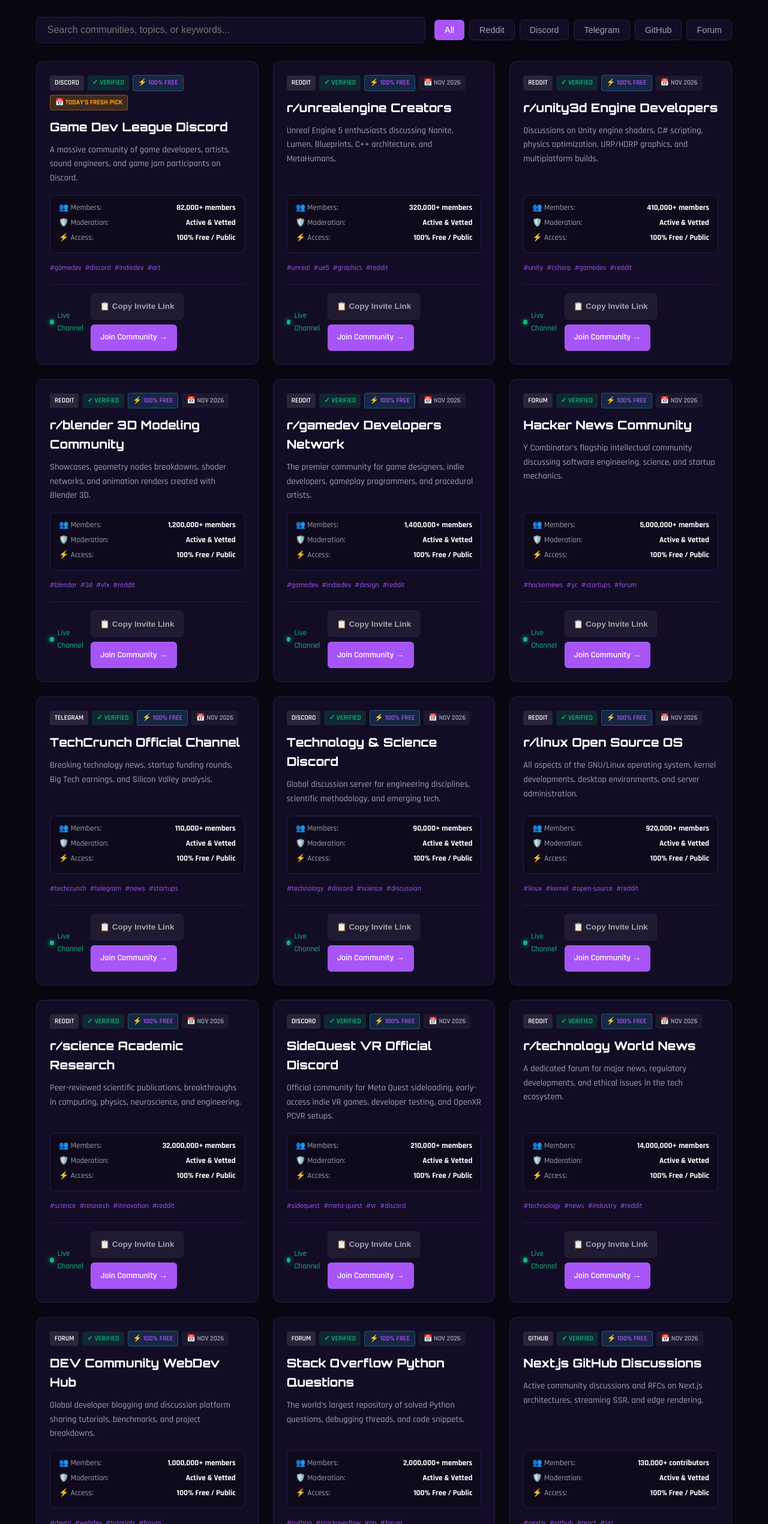
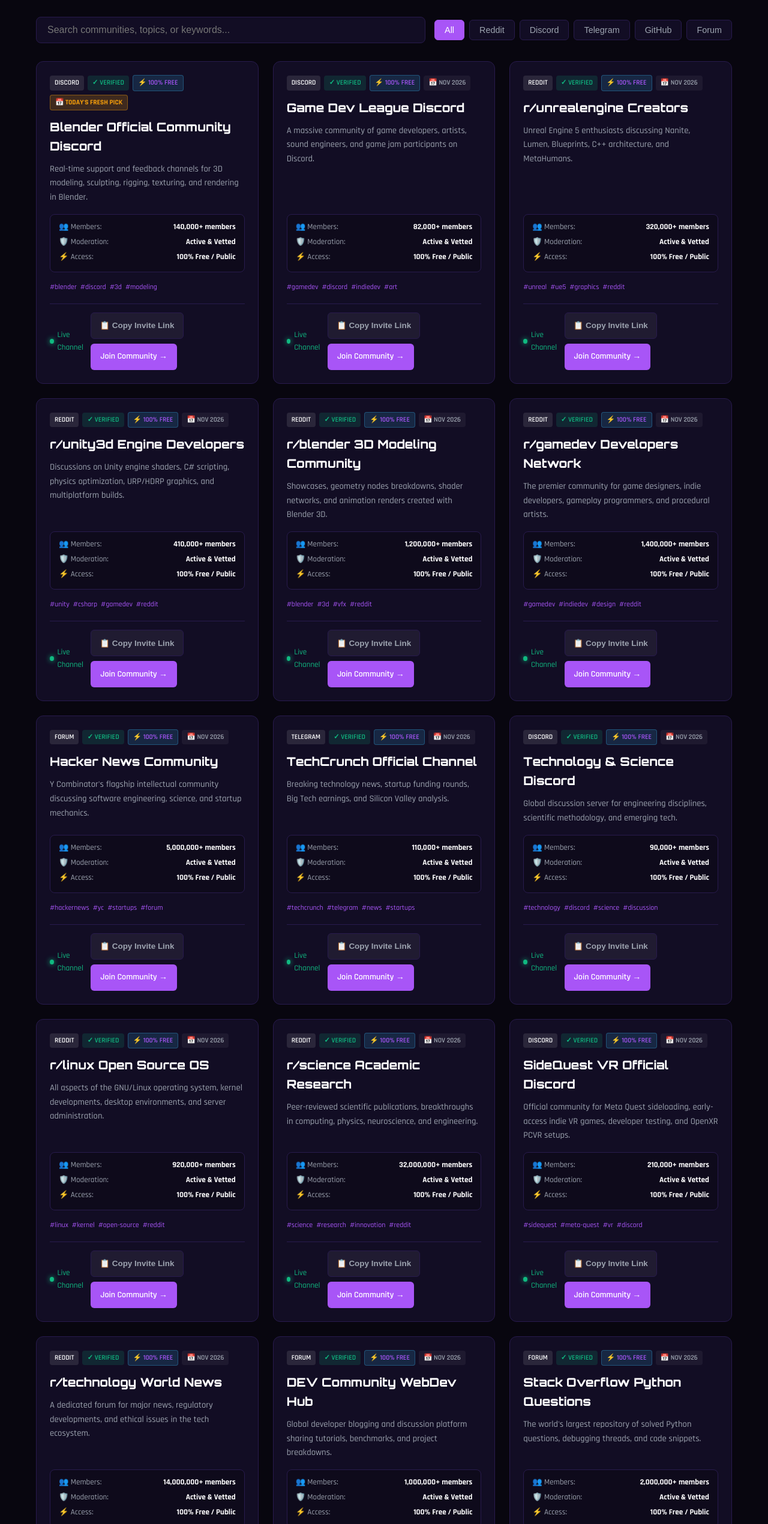
Before and after one commit to jibranpcccc/vr-gaming-meta-quest-hub, a plain HTML site: page index.html in a window 1280 px wide. Shown: the part 1079-3620 px from the top of the page at 60% size. Drawn offline with Linux system fonts and the light colour scheme.

Commit message:
feat(replenishment): fresh community links added - 2026-11-23 [skip ci]

```diff
--- a/index.html
+++ b/index.html
@@ -148,114 +148,114 @@
           {
             "@type": "ListItem",
             "position": 1,
+            "name": "Blender Official Community Discord",
+            "description": "Real-time support and feedback channels for 3D modeling, sculpting, rigging, texturing, and rendering in Blender.",
+            "url": "https://discord.gg/blender"
+          },
+          {
+            "@type": "ListItem",
+            "position": 2,
             "name": "Game Dev League Discord",
             "description": "A massive community of game developers, artists, sound engineers, and game jam participants on Discord.",
             "url": "https://discord.gg/gamedev"
           },
           {
             "@type": "ListItem",
-            "position": 2,
+            "position": 3,
             "name": "r/unrealengine Creators",
             "description": "Unreal Engine 5 enthusiasts discussing Nanite, Lumen, Blueprints, C++ architecture, and MetaHumans.",
             "url": "https://www.reddit.com/r/unrealengine/"
           },
           {
             "@type": "ListItem",
-            "position": 3,
+            "position": 4,
             "name": "r/unity3d Engine Developers",
             "description": "Discussions on Unity engine shaders, C# scripting, physics optimization, URP/HDRP graphics, and multiplatform builds.",
             "url": "https://www.reddit.com/r/unity3d/"
           },
           {
             "@type": "ListItem",
-            "position": 4,
+            "position": 5,
             "name": "r/blender 3D Modeling Community",
             "description": "Showcases, geometry nodes breakdowns, shader networks, and animation renders created with Blender 3D.",
             "url": "https://www.reddit.com/r/blender/"
           },
           {
             "@type": "ListItem",
-            "position": 5,
+            "position": 6,
             "name": "r/gamedev Developers Network",
             "description": "The premier community for game designers, indie developers, gameplay programmers, and procedural artists.",
             "url": "https://www.reddit.com/r/gamedev/"
           },
           {
             "@type": "ListItem",
-            "position": 6,
+            "position": 7,
             "name": "Hacker News Community",
             "description": "Y Combinator's flagship intellectual community discussing software engineering, science, and startup mechanics.",
             "url": "https://news.ycombinator.com"
           },
           {
             "@type": "ListItem",
-            "position": 7,
+            "position": 8,
             "name": "TechCrunch Official Channel",
             "description": "Breaking technology news, startup funding rounds, Big Tech earnings, and Silicon Valley analysis.",
             "url": "https://t.me/techcrunch"
           },
           {
             "@type": "ListItem",
-            "position": 8,
+            "position": 9,
             "name": "Technology & Science Discord",
             "description": "Global discussion server for engineering disciplines, scientific methodology, and emerging tech.",
             "url": "https://discord.gg/tech"
           },
           {
             "@type": "ListItem",
-            "position": 9,
+            "position": 10,
             "name": "r/linux Open Source OS",
             "description": "All aspects of the GNU/Linux operating system, kernel developments, desktop environments, and server administration.",
             "url": "https://www.reddit.com/r/linux/"
           },
           {
             "@type": "ListItem",
-            "position": 10,
+            "position": 11,
             "name": "r/science Academic Research",
             "description": "Peer-reviewed scientific publications, breakthroughs in computing, physics, neuroscience, and engineering.",
             "url": "https://www.reddit.com/r/science/"
           },
           {
             "@type": "ListItem",
-            "position": 11,
+            "position": 12,
             "name": "SideQuest VR Official Discord",
             "description": "Official community for Meta Quest sideloading, early-access indie VR games, developer testing, and OpenXR PCVR setups.",
             "url": "https://discord.gg/sidequest"
           },
           {
             "@type": "ListItem",
-            "position": 12,
+            "position": 13,
             "name": "r/technology World News",
             "description": "A dedicated forum for major news, regulatory developments, and ethical issues in the tech ecosystem.",
             "url": "https://www.reddit.com/r/technology/"
           },
           {
             "@type": "ListItem",
-            "position": 13,
+            "position": 14,
             "name": "DEV Community WebDev Hub",
             "description": "Global developer blogging and discussion platform sharing tutorials, benchmarks, and project breakdowns.",
             "url": "https://dev.to/t/webdev"
           },
           {
             "@type": "ListItem",
-            "position": 14,
+            "position": 15,
             "name": "Stack Overflow Python Questions",
             "description": "The world's largest repository of solved Python questions, debugging threads, and code snippets.",
             "url": "https://stackoverflow.com/questions/tagged/python"
           },
           {
             "@type": "ListItem",
-            "position": 15,
+            "position": 16,
             "name": "Next.js GitHub Discussions",
             "description": "Active community discussions and RFCs on Next.js architectures, streaming SSR, and edge rendering.",
             "url": "https://github.com/vercel/next.js/discussions"
-          },
-          {
-            "@type": "ListItem",
-            "position": 16,
-            "name": "Blender Official Community Discord",
-            "description": "Real-time support and feedback channels for 3D modeling, sculpting, rigging, texturing, and rendering in Blender.",
-            "url": "https://discord.gg/blender"
           },
           {
             "@type": "ListItem",
@@ -617,12 +617,36 @@
         </div>
         <div id="vetted-communities" class="grid">
 
-        <div id="community-card-1" class="card" data-platform="discord" data-category="game development">
+        <div id="community-card-1" class="card" data-platform="discord" data-category="3d & animation">
             <div class="card-header">
                 <span class="badge badge-platform">Discord</span>
                 <span class="badge badge-verified">✓ Verified</span>
                 <span class="badge badge-free">⚡ 100% Free</span>
                 <span class="badge badge-date" style="background: rgba(245, 158, 11, 0.2); color: #f59e0b; border: 1px solid rgba(245, 158, 11, 0.4); font-weight: 700;">📅 Today's Fresh Pick</span>
+            </div>
+            <h3 class="card-title">Blender Official Community Discord</h3>
+            <p class="card-desc">Real-time support and feedback channels for 3D modeling, sculpting, rigging, texturing, and rendering in Blender.</p>
+            <div class="spec-matrix">
+                <div class="spec-row"><span>👥 Members:</span> <strong>140,000+ members</strong></div>
+                <div class="spec-row"><span>🛡️ Moderation:</span> <strong>Active & Vetted</strong></div>
+                <div class="spec-row"><span>⚡ Access:</span> <strong>100% Free / Public</strong></div>
+            </div>
+            <div class="tags-row"><span class="tag">#blender</span><span class="tag">#discord</span><span class="tag">#3d</span><span class="tag">#modeling</span></div>
+            <div class="card-footer">
+                <span class="activity-pulse"><span class="pulse-dot"></span> Live Channel</span>
+                <div class="card-actions">
+                    <button class="btn-copy-invite" onclick="copyInviteLink(event, 'https://discord.gg/blender')">📋 Copy Invite Link</button>
+                    <a href="https://discord.gg/blender" target="_blank" rel="noopener noreferrer" class="btn-join">Join Community →</a>
+                </div>
+            </div>
+        </div>
+
+        <div id="community-card-2" class="card" data-platform="discord" data-category="game development">
+            <div class="card-header">
+                <span class="badge badge-platform">Discord</span>
+                <span class="badge badge-verified">✓ Verified</span>
+                <span class="badge badge-free">⚡ 100% Free</span>
+                <span class="badge badge-date">📅 Nov 2026</span>
             </div>
             <h3 class="card-title">Game Dev League Discord</h3>
             <p class="card-desc">A massive community of game developers, artists, sound engineers, and game jam participants on Discord.</p>
@@ -641,7 +665,7 @@
             </div>
         </div>
 
-        <div id="community-card-2" class="card" data-platform="reddit" data-category="game engines">
+        <div id="community-card-3" class="card" data-platform="reddit" data-category="game engines">
             <div class="card-header">
                 <span class="badge badge-platform">Reddit</span>
                 <span class="badge badge-verified">✓ Verified</span>
@@ -665,7 +689,7 @@
             </div>
         </div>
 
-        <div id="community-card-3" class="card" data-platform="reddit" data-category="game engines">
+        <div id="community-card-4" class="card" data-platform="reddit" data-category="game engines">
             <div class="card-header">
                 <span class="badge badge-platform">Reddit</span>
                 <span class="badge badge-verified">✓ Verified</span>
@@ -689,7 +713,7 @@
             </div>
         </div>
 
-        <div id="community-card-4" class="card" data-platform="reddit" data-category="3d & vfx">
+        <div id="community-card-5" class="card" data-platform="reddit" data-category="3d & vfx">
             <div class="card-header">
                 <span class="badge badge-platform">Reddit</span>
                 <span class="badge badge-verified">✓ Verified</span>
@@ -713,7 +737,7 @@
             </div>
         </div>
 
-        <div id="community-card-5" class="card" data-platform="reddit" data-category="game development">
+        <div id="community-card-6" class="card" data-platform="reddit" data-category="game development">
             <div class="card-header">
                 <span class="badge badge-platform">Reddit</span>
                 <span class="badge badge-verified">✓ Verified</span>
@@ -737,7 +761,7 @@
             </div>
         </div>
 
-        <div id="community-card-6" class="card" data-platform="forum" data-category="computer science & startups">
+        <div id="community-card-7" class="card" data-platform="forum" data-category="computer science & startups">
             <div class="card-header">
                 <span class="badge badge-platform">Forum</span>
                 <span class="badge badge-verified">✓ Verified</span>
@@ -761,7 +785,7 @@
             </div>
         </div>
 
-        <div id="community-card-7" class="card" data-platform="telegram" data-category="tech news">
+        <div id="community-card-8" class="card" data-platform="telegram" data-category="tech news">
             <div class="card-header">
                 <span class="badge badge-platform">Telegram</span>
                 <span class="badge badge-verified">✓ Verified</span>
@@ -785,7 +809,7 @@
             </div>
         </div>
 
-        <div id="community-card-8" class="card" data-platform="discord" data-category="tech discussion">
+        <div id="community-card-9" class="card" data-platform="discord" data-category="tech discussion">
             <div class="card-header">
                 <span class="badge badge-platform">Discord</span>
                 <span class="badge badge-verified">✓ Verified</span>
@@ -809,7 +833,7 @@
             </div>
         </div>
 
-        <div id="community-card-9" class="card" data-platform="reddit" data-category="linux & os">
+        <div id="community-card-10" class="card" data-platform="reddit" data-category="linux & os">
             <div class="card-header">
                 <span class="badge badge-platform">Reddit</span>
                 <span class="badge badge-verified">✓ Verified</span>
@@ -833,7 +857,7 @@
             </div>
         </div>
 
-        <div id="community-card-10" class="card" data-platform="reddit" data-category="science & innovation">
+        <div id="community-card-11" class="card" data-platform="reddit" data-category="science & innovation">
             <div class="card-header">
                 <span class="badge badge-platform">Reddit</span>
                 <span class="badge badge-verified">✓ Verified</span>
@@ -857,7 +881,7 @@
             </div>
         </div>
 
-        <div id="community-card-11" class="card" data-platform="discord" data-category="virtual reality">
+        <div id="community-card-12" class="card" data-platform="discord" data-category="virtual reality">
             <div class="card-header">
                 <span class="badge badge-platform">Discord</span>
                 <span class="badge badge-verified">✓ Verified</span>
@@ -881,7 +905,7 @@
             </div>
         </div>
 
-        <div id="community-card-12" class="card" data-platform="reddit" data-category="tech news">
+        <div id="community-card-13" class="card" data-platform="reddit" data-category="tech news">
             <div class="card-header">
                 <span class="badge badge-platform">Reddit</span>
                 <span class="badge badge-verified">✓ Verified</span>
@@ -905,7 +929,7 @@
             </div>
         </div>
 
-        <div id="community-card-13" class="card" data-platform="forum" data-category="web development">
+        <div id="community-card-14" class="card" data-platform="forum" data-category="web development">
             <div class="card-header">
                 <span class="badge badge-platform">Forum</span>
                 <span class="badge badge-verified">✓ Verified</span>
@@ -929,7 +953,7 @@
             </div>
         </div>
 
-        <div id="community-card-14" class="card" data-platform="forum" data-category="python development">
+        <div id="community-card-15" class="card" data-platform="forum" data-category="python development">
             <div class="card-header">
                 <span class="badge badge-platform">Forum</span>
                 <span class="badge badge-verified">✓ Verified</span>
@@ -953,7 +977,7 @@
             </div>
         </div>
 
-        <div id="community-card-15" class="card" data-platform="github" data-category="frontend engineering">
+        <div id="community-card-16" class="card" data-platform="github" data-category="frontend engineering">
             <div class="card-header">
                 <span class="badge badge-platform">GitHub</span>
                 <span class="badge badge-verified">✓ Verified</span>
@@ -973,30 +997,6 @@
                 <div class="card-actions">
                     <button class="btn-copy-invite" onclick="copyInviteLink(event, 'https://github.com/vercel/next.js/discussions')">📋 Copy Invite Link</button>
                     <a href="https://github.com/vercel/next.js/discussions" target="_blank" rel="noopener noreferrer" class="btn-join">Join Community →</a>
-                </div>
-            </div>
-        </div>
-
-        <div id="community-card-16" class="card" data-platform="discord" data-category="3d & animation">
-            <div class="card-header">
-                <span class="badge badge-platform">Discord</span>
-                <span class="badge badge-verified">✓ Verified</span>
-                <span class="badge badge-free">⚡ 100% Free</span>
-                <span class="badge badge-date">📅 Nov 2026</span>
-            </div>
-            <h3 class="card-title">Blender Official Community Discord</h3>
-            <p class="card-desc">Real-time support and feedback channels for 3D modeling, sculpting, rigging, texturing, and rendering in Blender.</p>
-            <div class="spec-matrix">
-                <div class="spec-row"><span>👥 Members:</span> <strong>140,000+ members</strong></div>
-                <div class="spec-row"><span>🛡️ Moderation:</span> <strong>Active & Vetted</strong></div>
-                <div class="spec-row"><span>⚡ Access:</span> <strong>100% Free / Public</strong></div>
-            </div>
-            <div class="tags-row"><span class="tag">#blender</span><span class="tag">#discord</span><span class="tag">#3d</span><span class="tag">#modeling</span></div>
-            <div class="card-footer">
-                <span class="activity-pulse"><span class="pulse-dot"></span> Live Channel</span>
-                <div class="card-actions">
-                    <button class="btn-copy-invite" onclick="copyInviteLink(event, 'https://discord.gg/blender')">📋 Copy Invite Link</button>
-                    <a href="https://discord.gg/blender" target="_blank" rel="noopener noreferrer" class="btn-join">Join Community →</a>
                 </div>
             </div>
         </div>
```
Also changed, not shown: data/groups.json (+20 -19 lines), feed.xml (+9 -9 lines).
